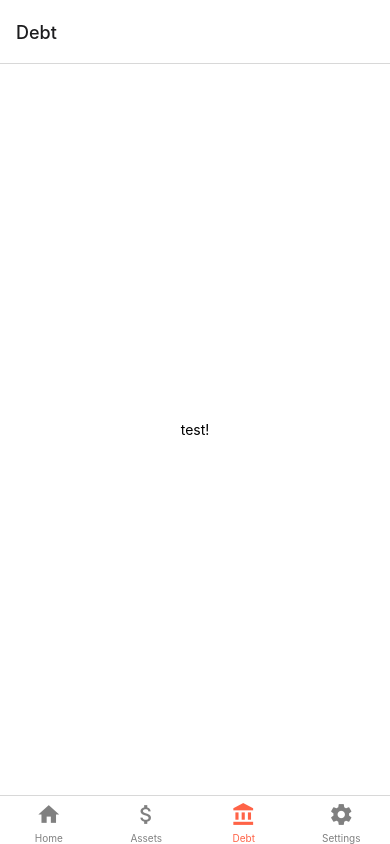
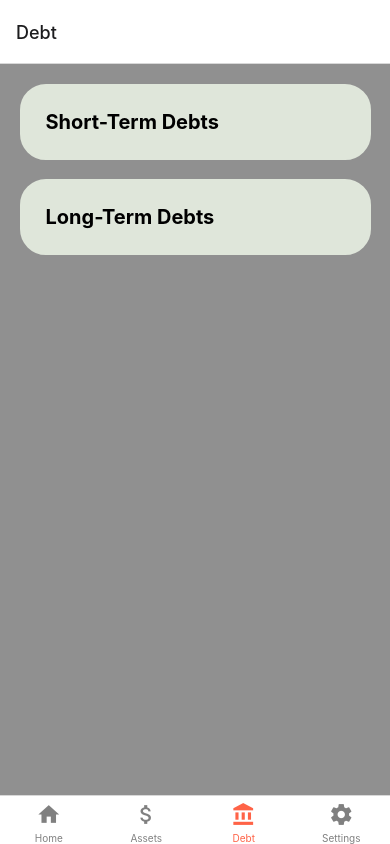
Before and after one commit to pjensen2718/spartahack-9, a React Native app: screen /Debt in a window 390 px wide. Built offline with nearby package versions, Linux system fonts and the light colour scheme.

Commit message:
style changes

```diff
--- a/components/global_styles.js
+++ b/components/global_styles.js
@@ -22,7 +22,10 @@ export const GlobalText = StyleSheet.create({
 
 // Color Properties
 export const GlobalColor = {
-    background: "#707070",
+    bg: {
+        backgroundColor: "#909090",
+        flex: 1
+    },
     card: "#DFE6DA",
     dark1: "#CBD5C0"
 };
--- a/pages/assets.js
+++ b/pages/assets.js
@@ -9,7 +9,7 @@ export default function Assets() {
         // requires:
         //   -background color
         //   -boxes for text, images?, data
-        <View style={{backgroundColor: GlobalColor.background}}>
+        <View style={GlobalColor.bg}>
             {/* the segment below is for the top section:
                 meant for short-term assets */}
             <Card>
@@ -19,6 +19,9 @@ export default function Assets() {
                   * bullet listing
                   *
                   */}
+                <Text style={GlobalText.normalText}>
+
+                </Text>
             </Card>
             {/* the segment below is for the bottom section:
                 meant for long-term assets */}
@@ -29,6 +32,9 @@ export default function Assets() {
                   * bullet listing
                   *
                   */}
+                <Text style={GlobalText.normalText}>
+
+                    </Text>
             </Card>
             <CardFooter></CardFooter>
         </View>
--- a/pages/debt.js
+++ b/pages/debt.js
@@ -1,22 +1,37 @@
-import { StatusBar } from 'expo-status-bar';
-import { StyleSheet, Text, View, Button } from 'react-native';
+import { View, Text } from 'react-native';
+import { Card, CardFooter } from "../components/card.js";
+import { GlobalColor, GlobalText } from '../components/global_styles.js';
 
-export default function Debt({ navigation}) {
-  return (
-    <View style={styles.container}>
-      <Text>test!</Text>
-      <StatusBar style="auto" />
-    </View>
-  );
+export default function Debt() {
+    console.log("-> Debt")
+    return (
+        <View style={GlobalColor.bg}>
+            {/* the segment below is for the top section:
+                meant for short-term debts */}
+            <Card>
+                {/* header */}
+                <Text style={GlobalText.headerText}>Short-Term Debts</Text>
+                {/*
+                    * bullet listing
+                    *
+                    */}
+                <Text style={GlobalText.normalText}>
+
+                </Text>
+            </Card>
+            {/* the segment below is for the bottom section:
+                meant for long-term debts */}
+            <Card>
+                {/* header */}
+                <Text style={GlobalText.headerText}>Long-Term Debts</Text>
+                {/*
+                    * bullet listing
+                    *
+                    */}
+                <Text style={GlobalText.normalText}>
+
+                </Text>
+            </Card>
+        </View>
+    );
 }
-
-
-
-const styles = StyleSheet.create({
-  container: {
-    flex: 1,
-    backgroundColor: '#fff',
-    alignItems: 'center',
-    justifyContent: 'center',
-  },
-});
--- a/pages/profile.js
+++ b/pages/profile.js
@@ -6,10 +6,7 @@ import { GlobalText, GlobalColor } from '../components/global_styles';
 
 export default function ProfileScreen() {
     return (
-        <ScrollView style = {styles.background}>
-            <View style = {styles.topBuffer}>
-            </View>
-
+        <ScrollView style={GlobalColor.bg}>
             <Card>
                 <Text style = {GlobalText.headerText}>
                     Account Security
@@ -59,11 +56,4 @@ export default function ProfileScreen() {
 
         </ScrollView>
     );
-};
-
-const styles = StyleSheet.create({
-    background: {
-        flex: 1,
-        backgroundColor: GlobalColor.background
-    }
-});
+}
```
